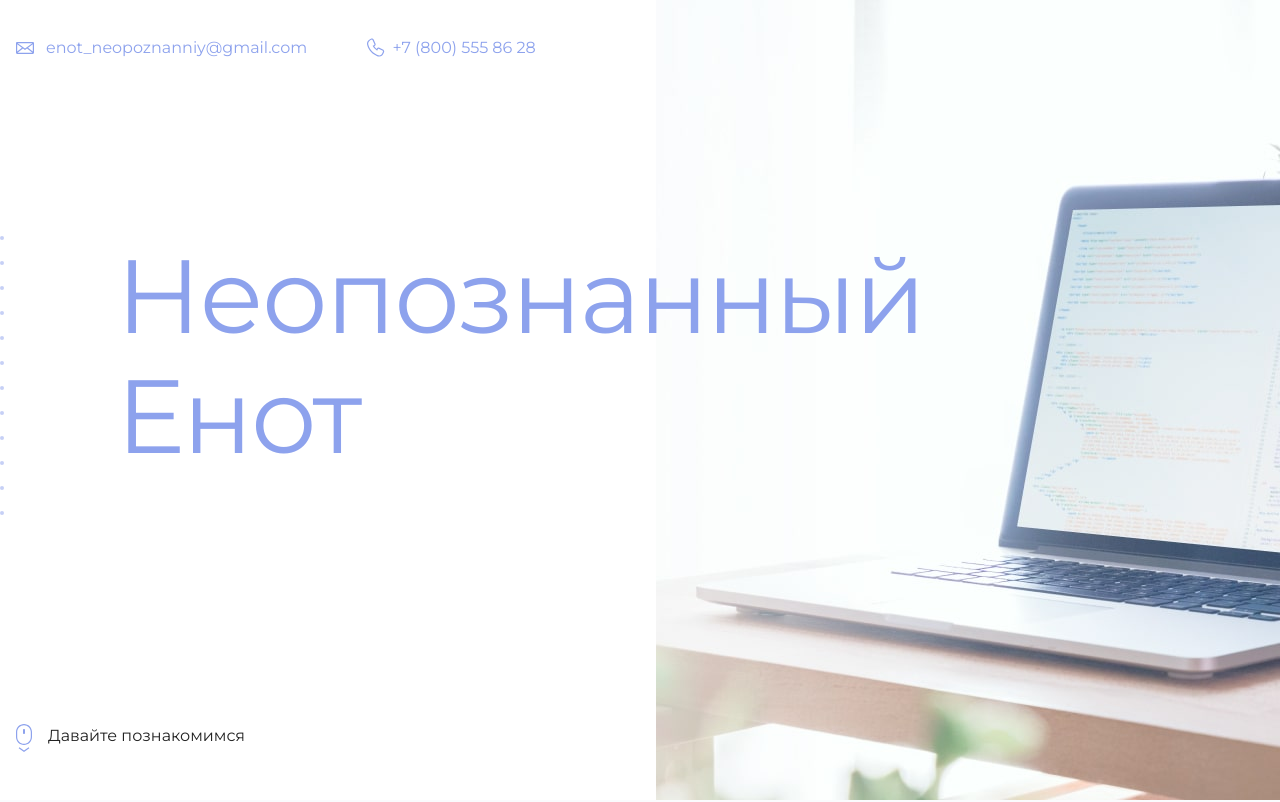
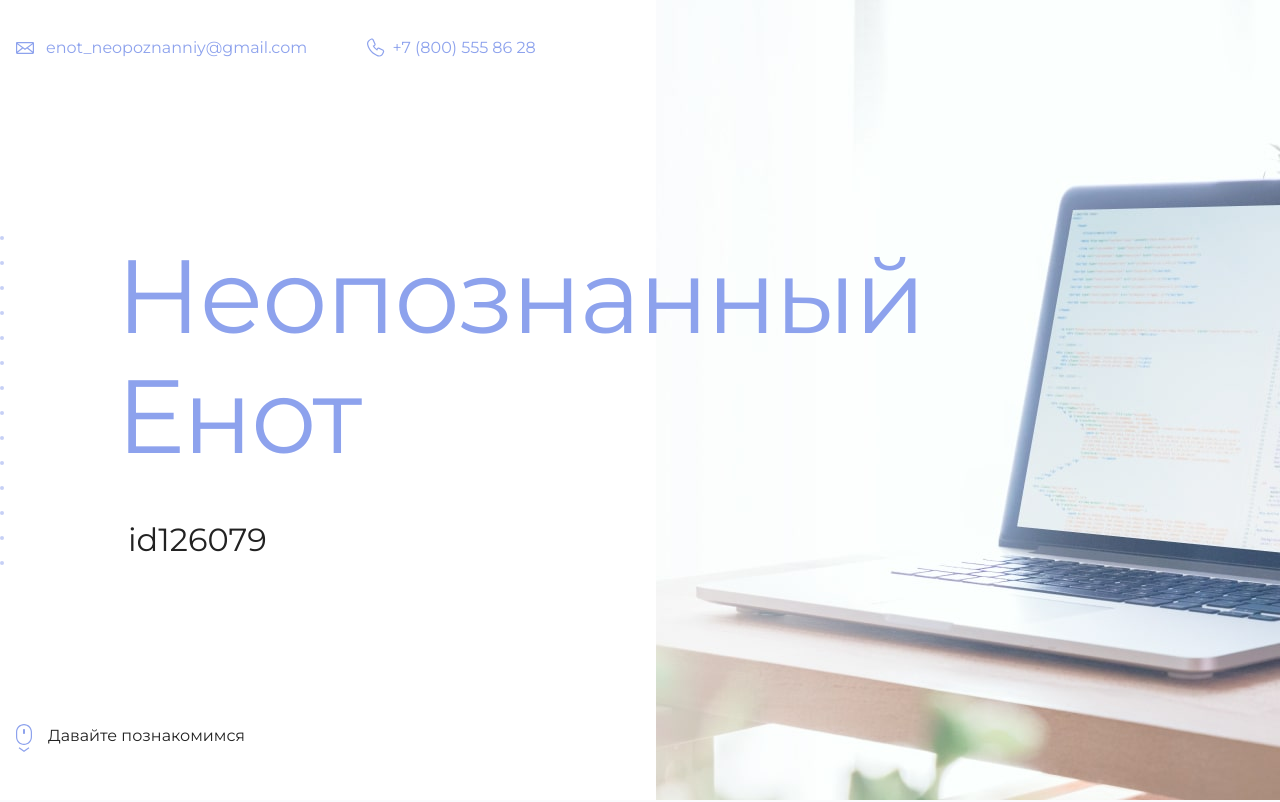
Before and after one commit to Nencytime/my-site, a plain HTML site: page index.html in a window 1280 px wide. Shown: the top 802 px of the page. Drawn offline with Linux system fonts and the light colour scheme.

Commit message:
Добавила id

```diff
--- a/index.html
+++ b/index.html
@@ -19,7 +19,7 @@
       <section class="hero-image">
         <div class="container">
           <h1 class="heading">Неопознанный Енот</h1>
-          <p><!-- Тут ваш id на сайте Академии --></p>
+          <p>id126079</p>
         </div>
       </section>
 
```
